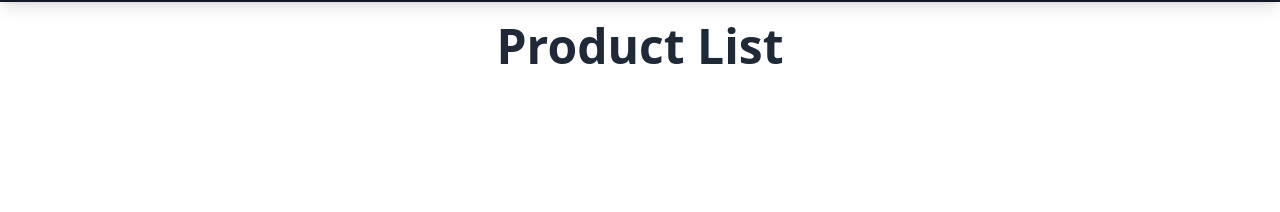
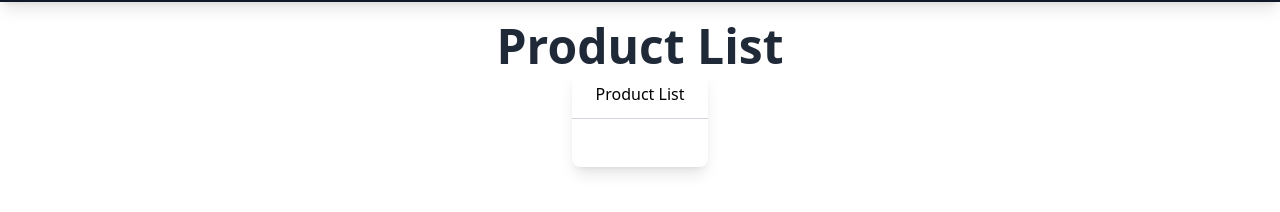
Before and after one commit to HEEPOKE/Vue-GO, a Vue app in the folder Client/: page /product in a window 1280 px wide. Shown: the part 170-382 px from the top of the page. Built offline with nearby package versions, Linux system fonts and the light colour scheme; what tw-elements would draw is missing.

Commit message:
add data product

```diff
--- a/Client/src/components/Product/DataTableProduct.vue
+++ b/Client/src/components/Product/DataTableProduct.vue
@@ -1,8 +1,10 @@
 <template>
-    <div>
 
-    </div>
 </template>
 <script lang="ts" >
 
+export default {
+    name: "DataTableProduct",
+
+}
 </script>
--- a/Client/src/components/Product/Index.vue
+++ b/Client/src/components/Product/Index.vue
@@ -1,15 +1,27 @@
 <template>
   <div>
     <HeaderProduct />
+    <div class="flex justify-center">
+      <div class="block rounded-lg shadow-lg bg-white mx-auto">
+        <div class="py-3 px-6 border-b border-gray-300">
+          Product List
+        </div>
+        <div class="p-6">
+          <DataTableProduct />
+        </div>
+      </div>
+    </div>
   </div>
 </template>
 <script lang="ts">
 import HeaderProduct from "./Header.vue";
+import DataTableProduct from "./DataTableProduct.vue";
 
 export default {
   name: "ProductList",
   components: {
     HeaderProduct,
+    DataTableProduct
   },
 };
 </script>
--- a/Client/src/main.ts
+++ b/Client/src/main.ts
@@ -3,6 +3,6 @@ import App from "./App.vue";
 import router from "./routes/routes";
 import "tw-elements";
 import "./index.css";
-import './assets/css/NotFound.css'
+import "./assets/css/NotFound.css";
 
 createApp(App).use(router).mount("#app");
```
Also changed, not shown: 2 other files (tests, documents, lock files or other folders).
